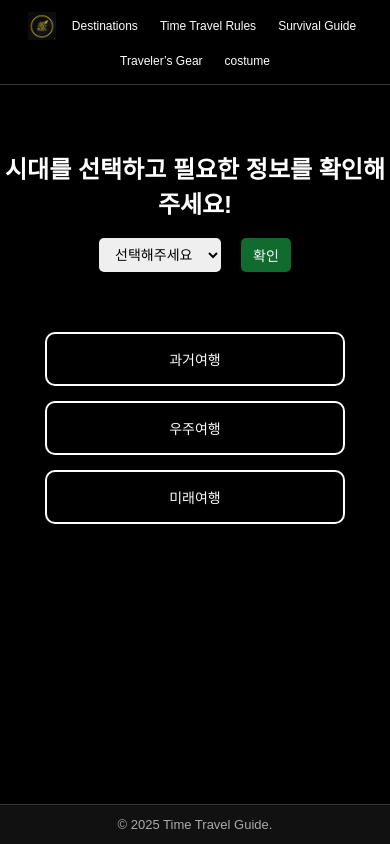
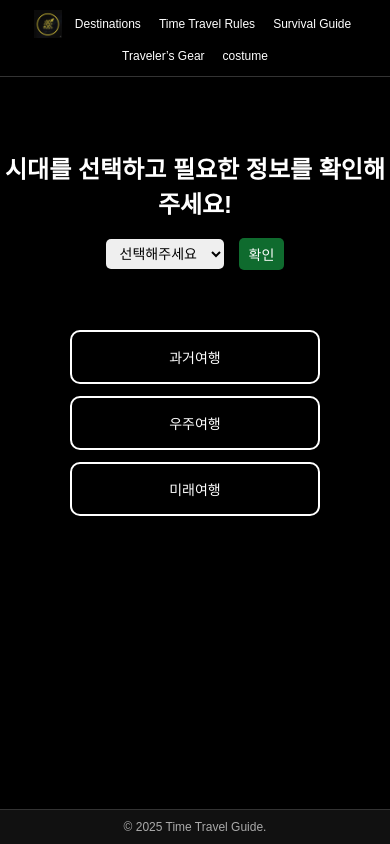
Before and after one commit to ejik0318/timetravel101, a plain HTML site: page destination.html in a window 390 px wide. Drawn offline with Linux system fonts and the light colour scheme.

Commit message:
Update destination.html

```diff
--- a/destination.html
+++ b/destination.html
@@ -15,6 +15,7 @@
         background: #000;
         color: #fff;
         text-align: center;
+        overflow-y: scroll; /* 상단바 흔들림 방지 */
     }
 
     /* 상단바 */
@@ -50,7 +51,7 @@
         color: #f4d03f;
     }
 
-    /* 메인 */
+    /* 메인 컨테이너 */
     .container {
         margin-top: 150px;
     }
@@ -119,10 +120,22 @@
         z-index: 9999;
     }
 
-    /* 페이지 스크롤바 고정으로 상단바 흔들림 방지 */
-    body { overflow-y: scroll; }
+    /* 상세 정보 박스 */
+    #detailBox {
+        margin: 40px auto;
+        width: 80%;
+        max-width: 900px;
+        background: #111;
+        border: 1px solid #444;
+        border-radius: 10px;
+        padding: 25px;
+        display: none;
+        overflow-y: auto;
+        max-height: 500px;
+        text-align: left;
+    }
 
-    /* ★ 푸터: 항상 화면 맨 아래 고정 ★ */
+    /* 푸터 */
     footer {
         width: 100%;
         background: #111;
@@ -136,78 +149,99 @@
         left: 0;
     }
 
-
     /* ────────────────────────────────
-       ⭐⭐  아래부터 미디어쿼리 추가 부분 ⭐⭐
+       ⭐⭐ 반응형 웹 미디어쿼리 ⭐⭐
        ──────────────────────────────── */
 
-    /* 모바일 (최대 768px) */
-    @media (max-width: 768px) {
+    /* 모바일 (최대 480px) */
+    @media (max-width: 480px) {
+        .navbar {
+            flex-wrap: wrap;
+            gap: 8px;
+            padding: 10px 0;
+        }
+        .navbar a {
+            font-size: 12px;
+            padding: 3px 5px;
+        }
+        select {
+            font-size: 14px;
+            padding: 6px 10px;
+        }
+        button {
+            font-size: 14px;
+            padding: 6px 10px;
+            margin-left: 5px;
+        }
+        .menu-box {
+            flex-direction: column;
+            gap: 12px;
+            margin-top: 60px;
+        }
+        .menu-item {
+            width: 90%;
+            max-width: 250px;
+            padding: 15px;
+            font-size: 14px;
+            margin: 0 auto;
+        }
+        #infoBox {
+            font-size: 16px;
+        }
+        #detailBox {
+            width: 95%;
+            max-height: 350px;
+            padding: 15px;
+        }
+        footer {
+            font-size: 12px;
+            padding: 10px 0;
+        }
+    }
 
+    /* 태블릿 (481px ~ 768px) */
+    @media (min-width: 481px) and (max-width: 768px) {
         .navbar {
-            gap: 15px;
+            gap: 12px;
             padding: 12px 0;
         }
-
         .navbar a {
             font-size: 14px;
             padding: 4px 6px;
         }
-
         .menu-box {
-            flex-direction: column;
+            flex-direction: row;
+            flex-wrap: wrap;
             gap: 15px;
-            margin-top: 60px;
+            margin-top: 80px;
         }
-
         .menu-item {
-            width: 80%;
+            width: 45%;
             max-width: 300px;
-            margin: 0 auto;
+            padding: 18px;
         }
-
         #detailBox {
             width: 90%;
-            max-height: 400px;
-            padding: 15px;
-        }
-
-        footer {
-            font-size: 13px;
-            padding: 12px 0;
+            max-height: 450px;
         }
     }
 
-    /* 아주 작은 모바일 (최대 480px) */
-    @media (max-width: 480px) {
-
-        .navbar {
-            flex-wrap: wrap;
-            gap: 10px;
+    /* 데스크탑 (769px 이상) */
+    @media (min-width: 769px) {
+        .menu-box {
+            flex-direction: row;
+            gap: 20px;
         }
-
-        .navbar a {
-            font-size: 12px;
+        .menu-item {
+            width: 180px;
+            padding: 20px;
         }
-
-        select {
-            font-size: 14px;
-        }
-
-        button {
-            font-size: 14px;
-            padding: 7px 12px;
-        }
-
-        #infoBox {
-            font-size: 16px;
-        }
-
-        .menu-item {
-            padding: 15px;
-            font-size: 14px;
+        #detailBox {
+            width: 80%;
+            max-height: 500px;
         }
     }
+
 </style>
 </head>
 <body>
@@ -245,8 +279,7 @@
     </div>
 
     <div id="infoBox"></div>
-
-    <div id="detailBox" style="margin:40px auto; width:80%; max-width:900px; background:#111; border:1px solid #444; border-radius:10px; padding:25px; display:none; overflow-y:auto; max-height:500px; text-align:left;"></div>
+    <div id="detailBox"></div>
 </div>
 
 <footer>
@@ -317,7 +350,7 @@
     }
 </script>
 
-<!-- 상단바 복제본 (유지 요청에 따라 그대로 둠) -->
+<!-- 상단바 복제본 -->
 <div class="navbar">
     <img src="로고4.jpg" alt="Italy Flag" onclick="location.href='index.html'"/>
     <a href="destination.html">Destinations</a>
```
